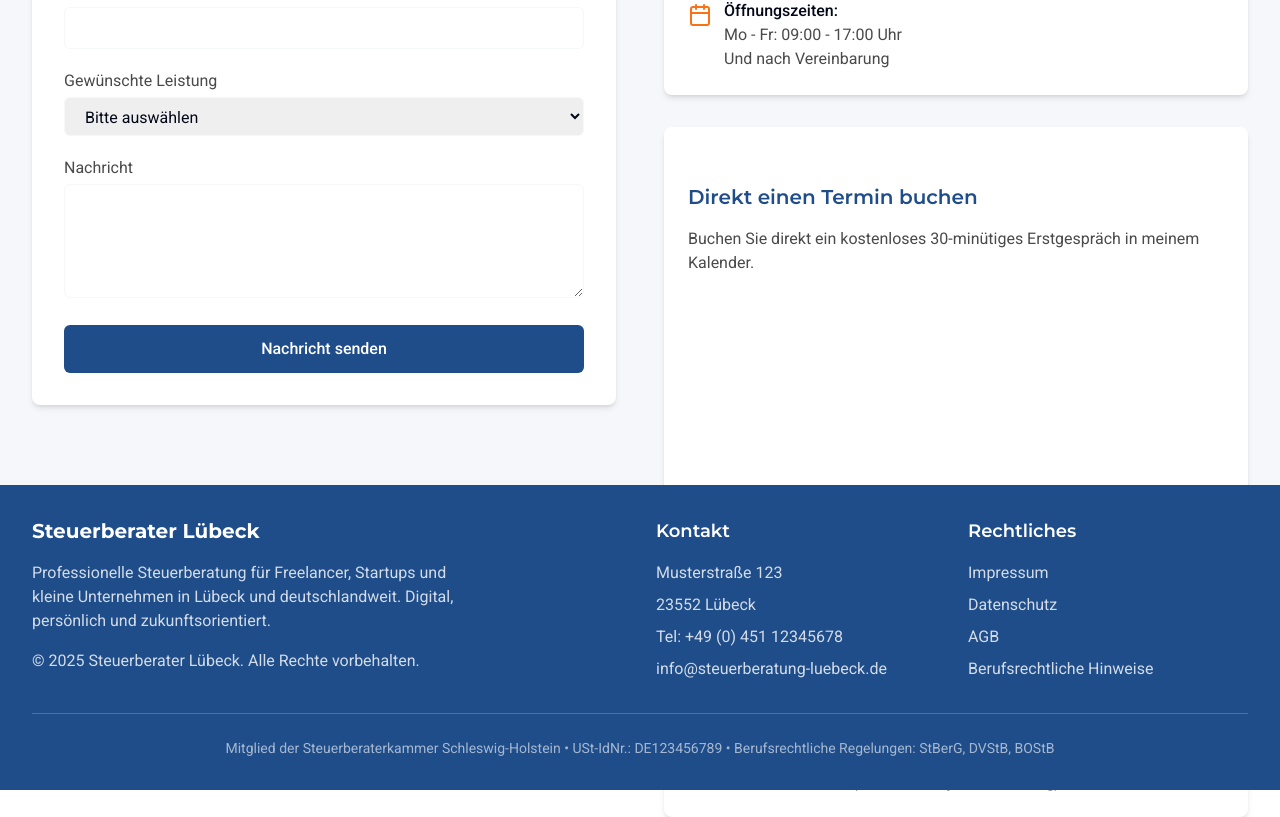
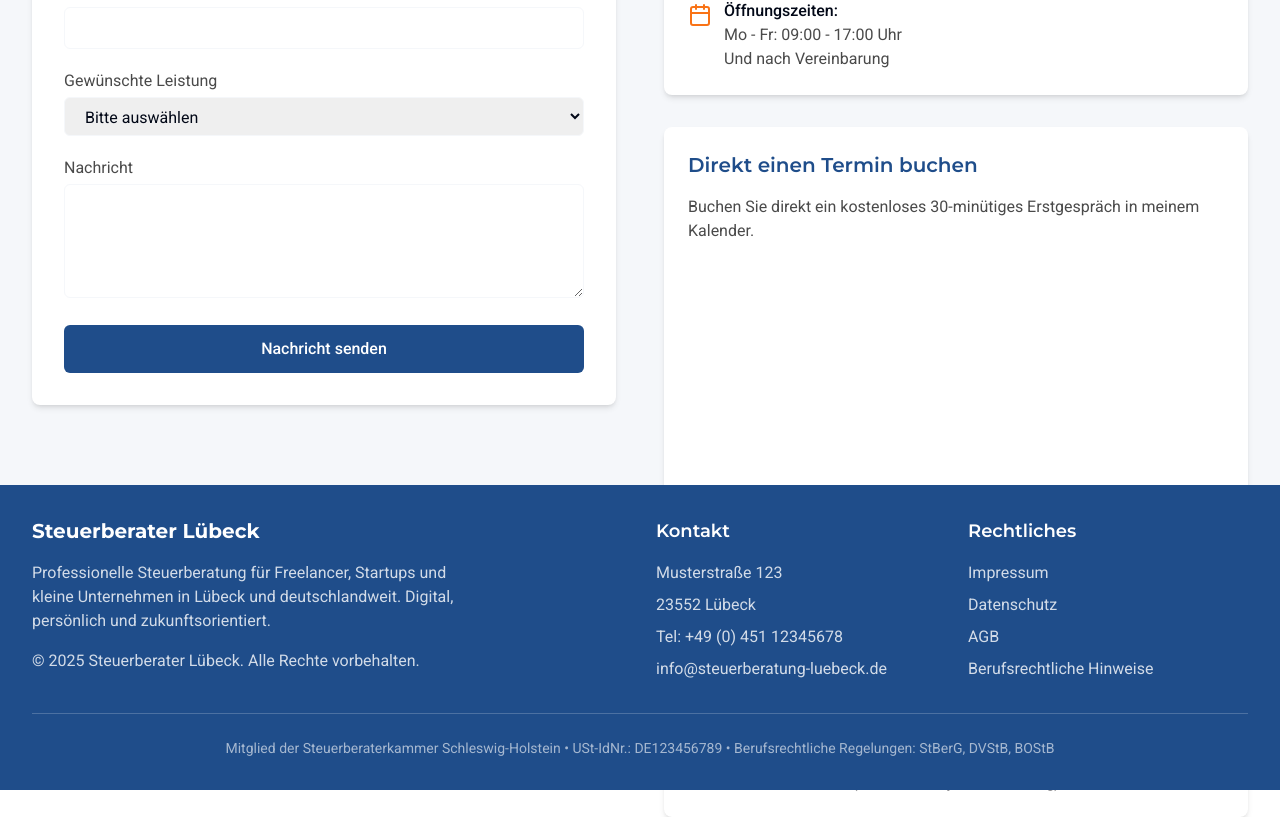
Before and after one commit to antonmarshall/luebeck-steuer-digital-klar, a React (Vite) app: page / in a window 1280 px wide. Shown: the part 4283-5100 px from the top of the page. Built offline with nearby package versions, Linux system fonts and the light colour scheme.

Commit message:
Reverted to edit edt-38eaa2ce-d9a3-4f54-aaab-74a604856964: "Fix: Move "Termin buchen" section
Move the "Direkt einen Termin buchen" section lower on the page."

```diff
--- a/src/components/Contact.tsx
+++ b/src/components/Contact.tsx
@@ -178,7 +178,7 @@ const Contact = () => {
             </div>
 
             <div className="bg-white p-6 rounded-lg shadow-md flex flex-col justify-between h-full">
-              <div className="flex-grow pt-8">
+              <div className="flex-grow">
                 <h3 className="text-xl font-semibold text-steuerblau mb-4">Direkt einen Termin buchen</h3>
                 <p className="text-steuergrau-dark mb-4">
                   Buchen Sie direkt ein kostenloses 30-minütiges Erstgespräch in meinem Kalender.
```
